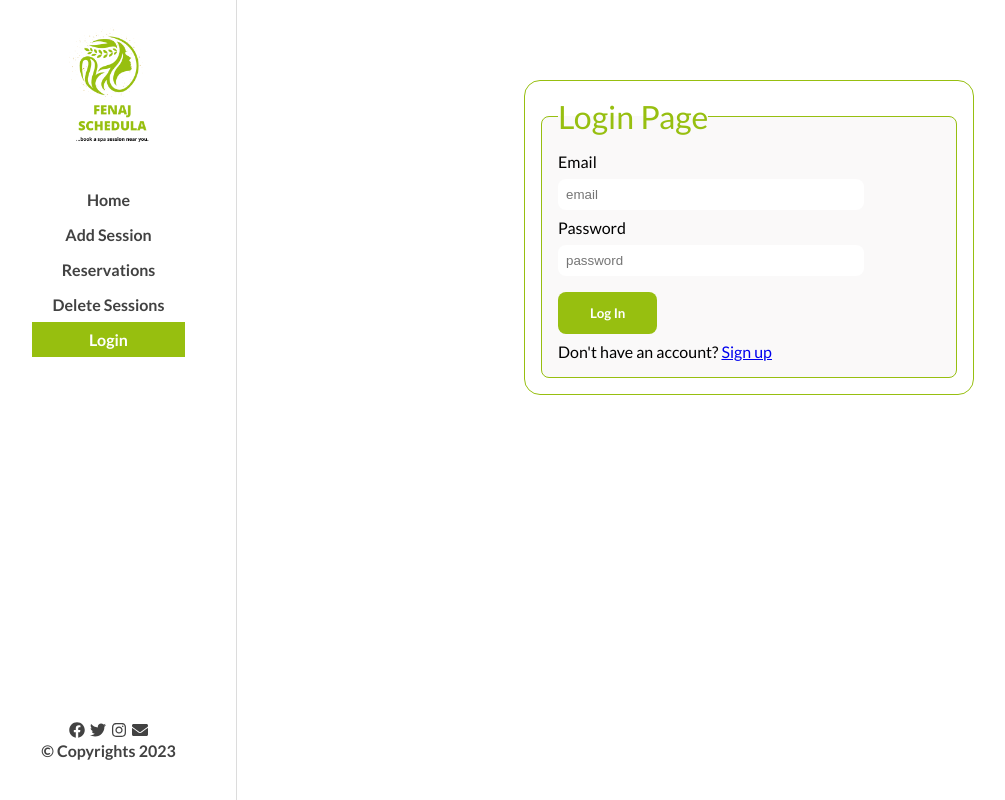
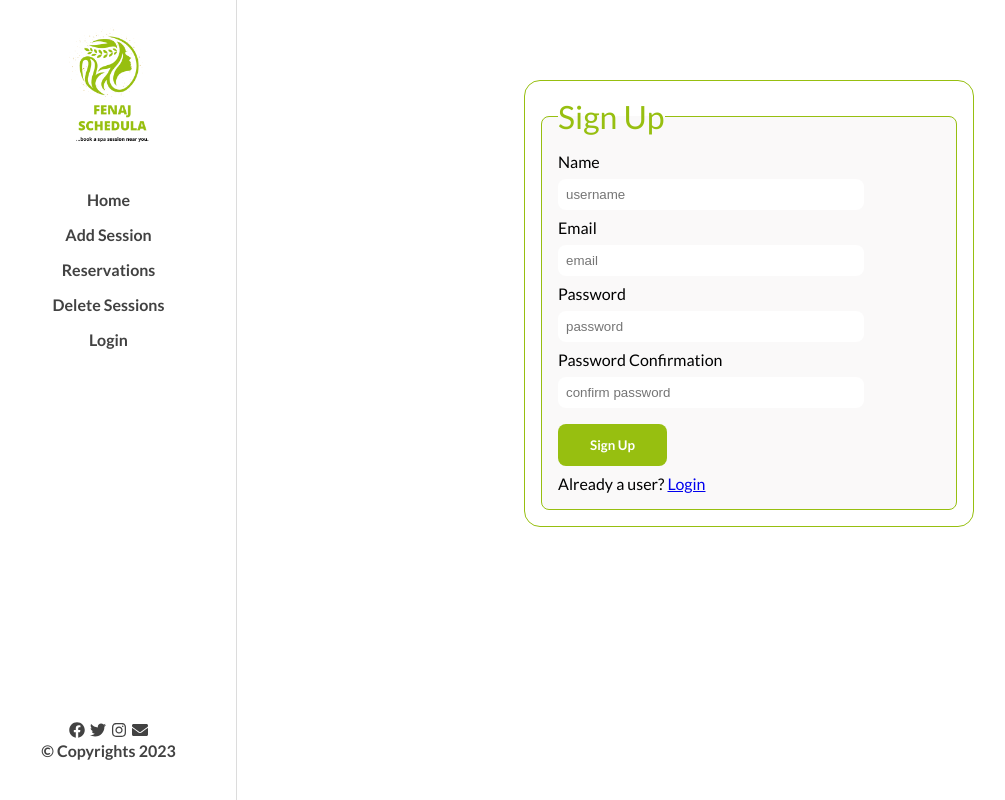
Before and after one commit to geekelo/fenaj-schedula, a React (Create React App) app: page /signup in a window 1280 px wide. Before the commit this address led to /login. Shown: the whole page, without its empty margins (19-1024 px from the left). Built offline with nearby package versions, Linux system fonts and the light colour scheme.

Commit message:
Fixed navbar bugs

```diff
--- a/src/auth/signup.js
+++ b/src/auth/signup.js
@@ -1,7 +1,7 @@
 // signup.js
 import React, { useEffect, useState } from 'react';
 import { useDispatch, useSelector } from 'react-redux';
-import { useNavigate } from 'react-router-dom';
+import { NavLink, useNavigate } from 'react-router-dom';
 import { createUser } from '../redux/signupSlice';
 import '../stylesheets/form.css';
 
@@ -103,6 +103,10 @@ function Signup() {
             />
           </label>
           <button type="submit" className="form-btn">Sign Up</button>
+          <div>
+            <span>Already a user? </span>
+            <NavLink to="/login">Login</NavLink>
+          </div>
         </fieldset>
       </form>
     </div>
--- a/src/components/navbar.js
+++ b/src/components/navbar.js
@@ -23,14 +23,12 @@ function Navbar() {
         // Clear expired data, set userLoggedin to false, and navigate to login
         localStorage.clear();
         setuserLoggedin(false);
-        navigate('/login');
       } else {
         // The key 'userData' exists in local storage
         setuserLoggedin(true);
       }
     } else {
       // No 'userData' found in local storage, navigate to login
-      navigate('/login');
     }
   }, [navigate]);
 
@@ -45,7 +43,7 @@ function Navbar() {
     // Clear local storage
     localStorage.clear();
     // Navigate to the "/signup" route
-    navigate('/signup');
+    navigate('/login');
   };
 
   return (
```
